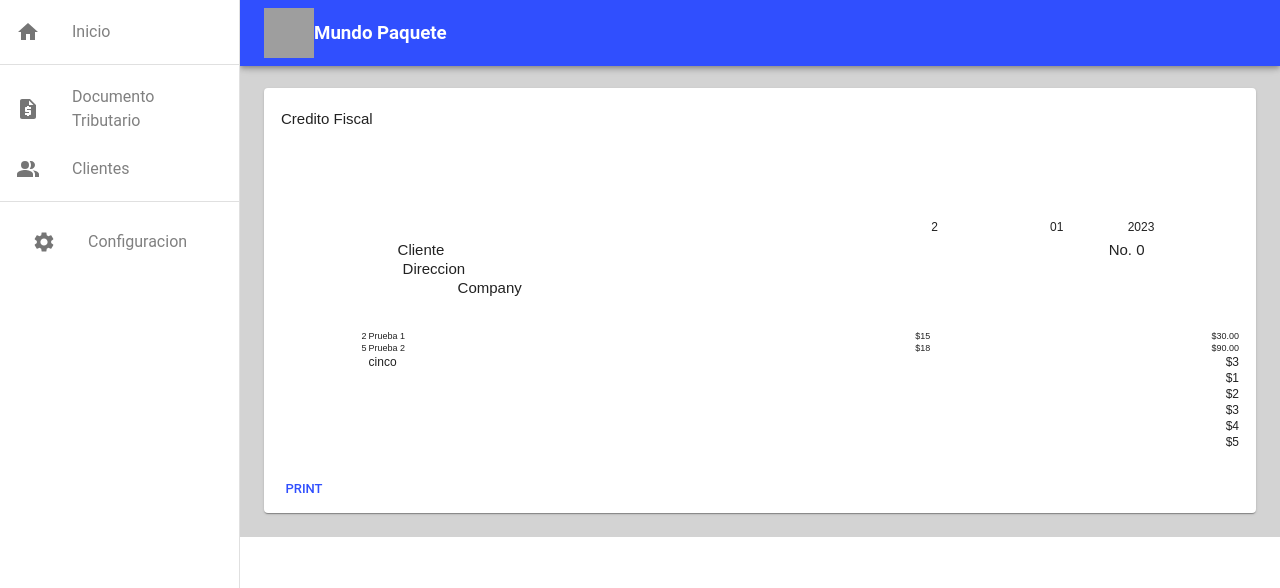
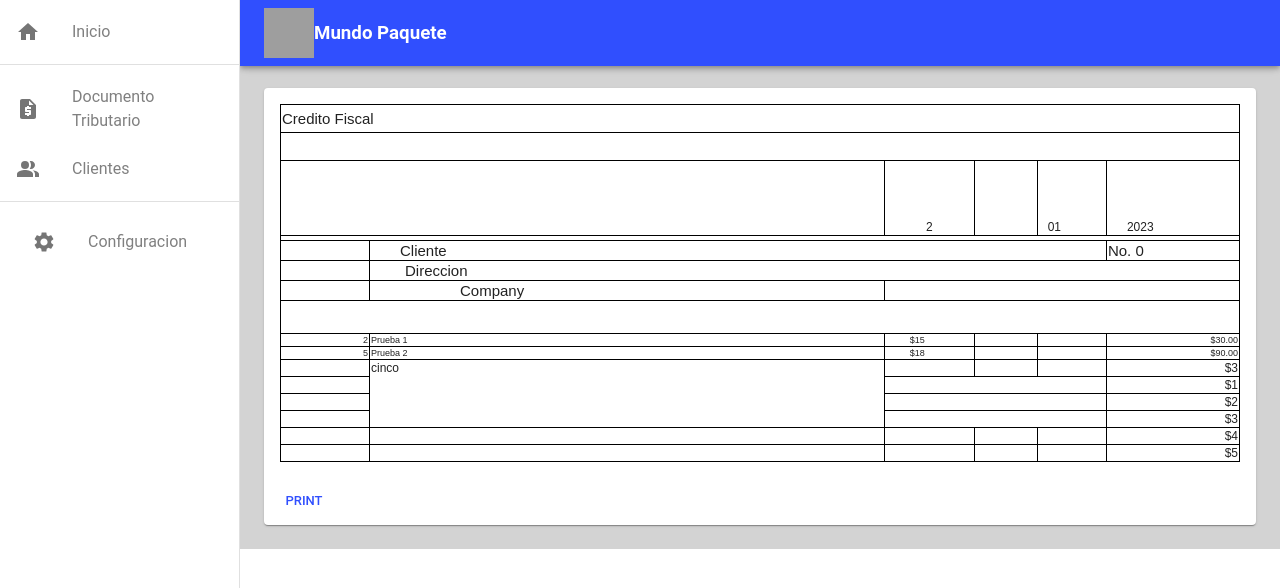
Before and after one commit to roberflo/clientes-app, a React (Vite) app: page /clientes-app/invoiceView/1 in a window 1280 px wide. Shown: the top 588 px of the page. Built offline with nearby package versions, Linux system fonts and the light colour scheme; no server answers; grey boxes are pictures that could not be loaded.

Commit message:
border 1

```diff
--- a/src/components/PrintInvoice/PrintInvoiceCF.scss
+++ b/src/components/PrintInvoice/PrintInvoiceCF.scss
@@ -26,13 +26,13 @@
   table {
     width: 100%;
     border-collapse: collapse;
-    border: 1px !important;
+    border: 1px solid black !important;
     //border:none !important;
   }
   th, td {
     text-align: left;
     font-size: 15px;
-    border: 1px !important;
+    border: 1px solid black !important;
     //border:none !important;
   }
 
```
Also changed, not shown: 2 other files (tests, documents, lock files or other folders).
